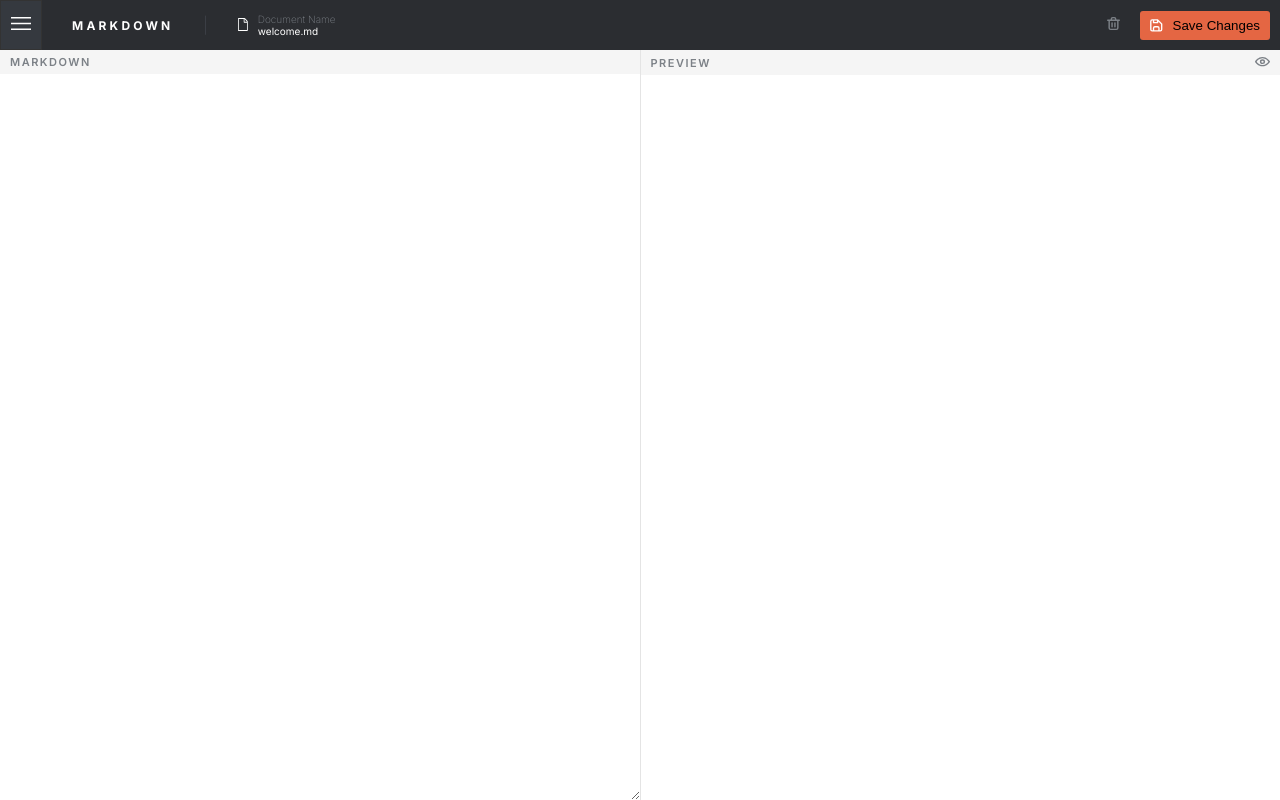
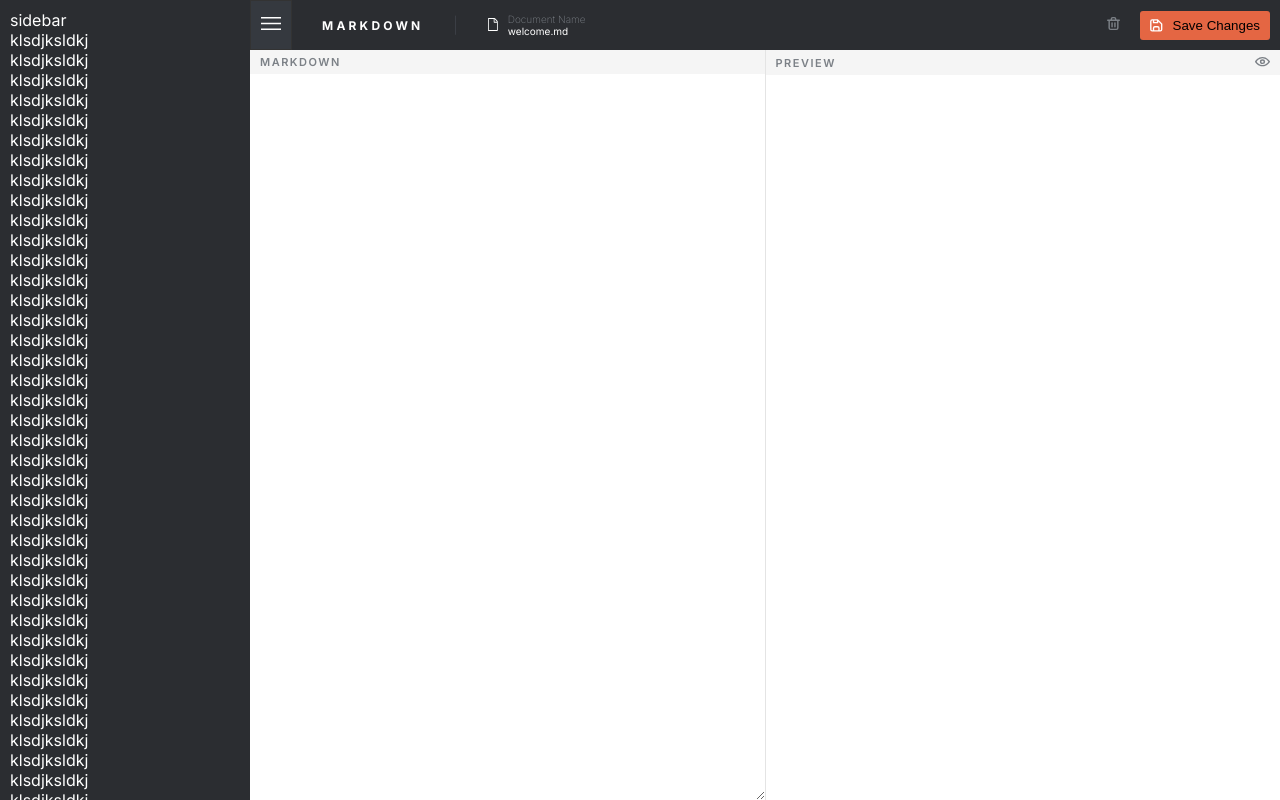
Before and after one commit to Andrew-Marfo/in-browser-markdown-editor-app, a Next.js app: page / in a window 1280 px wide. Built offline with nearby package versions, Linux system fonts and the light colour scheme.

Commit message:
added sidebar component

```diff
--- a/src/app/page.tsx
+++ b/src/app/page.tsx
@@ -1,4 +1,4 @@
-"use client"
+"use client";
 
 import Image from "next/image";
 import styles from "./page.module.css";
@@ -6,27 +6,43 @@ import Navbar from "@/components/navbar";
 import Markdown from "@/components/markdown";
 import Preview from "@/components/preview";
 import { useState } from "react";
+import Sidebar from "@/components/sidebar";
 
 export default function Home() {
-  const [markdownText, setMarkdownText] = useState("")
-  const [showMarkdown, setShowMarkdown] = useState(true)
+  const [markdownText, setMarkdownText] = useState("");
+  const [showMarkdown, setShowMarkdown] = useState(true);
 
   const toggleShowMarkdown = () => {
-    setShowMarkdown(prev => !prev)
-  }
+    setShowMarkdown((prev) => !prev);
+  };
 
-  // const handleMarkdownText = (value) => {
-  //   setMarkdownText(value)
-  // }
-  console.log(markdownText)
+  console.log(markdownText);
 
   return (
     <div className="home">
-      {/* navbar */}
-      <Navbar />
-      <div className="hero flex justify-between">
-        <Markdown markdownText={markdownText} setMarkdownText={setMarkdownText} showMarkdown={showMarkdown}/>
-        <Preview markdownText={markdownText} toggleShowMarkdown={toggleShowMarkdown} showMarkdown={showMarkdown}/>
+      {/* sidebar */}
+      <Sidebar />
+
+      <div className="home-container">
+        {/* navbar */}
+        <Navbar />
+
+        {/* hero */}
+        <div className="hero flex justify-between">
+          {/* markdown */}
+          <Markdown
+            markdownText={markdownText}
+            setMarkdownText={setMarkdownText}
+            showMarkdown={showMarkdown}
+          />
+
+          {/* preview */}
+          <Preview
+            markdownText={markdownText}
+            toggleShowMarkdown={toggleShowMarkdown}
+            showMarkdown={showMarkdown}
+          />
+        </div>
       </div>
     </div>
   );
--- /dev/null
+++ b/src/components/sidebar.tsx
@@ -0,0 +1,73 @@
+import React from 'react'
+
+const Sidebar = () => {
+  return (
+    <div className='sidebar'>
+        <p>sidebar</p>
+        <p>klsdjksldkj</p>
+        <p>klsdjksldkj</p>
+        <p>klsdjksldkj</p>
+        <p>klsdjksldkj</p>
+        <p>klsdjksldkj</p>
+        <p>klsdjksldkj</p>
+        <p>klsdjksldkj</p>
+        <p>klsdjksldkj</p>
+        <p>klsdjksldkj</p>
+        <p>klsdjksldkj</p>
+        <p>klsdjksldkj</p>
+        <p>klsdjksldkj</p>
+        <p>klsdjksldkj</p>
+        <p>klsdjksldkj</p>
+        <p>klsdjksldkj</p>
+        <p>klsdjksldkj</p>
+        <p>klsdjksldkj</p>
+        <p>klsdjksldkj</p>
+        <p>klsdjksldkj</p>
+        <p>klsdjksldkj</p>
+        <p>klsdjksldkj</p>
+        <p>klsdjksldkj</p>
+        <p>klsdjksldkj</p>
+        <p>klsdjksldkj</p>
+        <p>klsdjksldkj</p>
+        <p>klsdjksldkj</p>
+        <p>klsdjksldkj</p>
+        <p>klsdjksldkj</p>
+        <p>klsdjksldkj</p>
+        <p>klsdjksldkj</p>
+        <p>klsdjksldkj</p>
+        <p>klsdjksldkj</p>
+        <p>klsdjksldkj</p>
+        <p>klsdjksldkj</p>
+        <p>klsdjksldkj</p>
+        <p>klsdjksldkj</p>
+        <p>klsdjksldkj</p>
+        <p>klsdjksldkj</p>
+        <p>klsdjksldkj</p>
+        <p>klsdjksldkj</p>
+        <p>klsdjksldkj</p>
+        <p>klsdjksldkj</p>
+        <p>klsdjksldkj</p>
+        <p>klsdjksldkj</p>
+        <p>klsdjksldkj</p>
+        <p>klsdjksldkj</p>
+        <p>klsdjksldkj</p>
+        <p>klsdjksldkj</p>
+        <p>klsdjksldkj</p>
+        <p>klsdjksldkj</p>
+        <p>klsdjksldkj</p>
+        <p>klsdjksldkj</p>
+        <p>klsdjksldkj</p>
+        <p>klsdjksldkj</p>
+        <p>klsdjksldkj</p>
+        <p>klsdjksldkj</p>
+        <p>klsdjksldkj</p>
+        <p>klsdjksldkj</p>
+        <p>klsdjksldkj</p>
+        <p>klsdjksldkj</p>
+        <p>klsdjksldkj</p>
+        <p>klsdjksldkj</p>
+    </div>
+  )
+}
+
+export default Sidebar
--- a/src/styles/app.style.css
+++ b/src/styles/app.style.css
@@ -1,7 +1,13 @@
 .home{
-    min-height: 100vh;
+    height: 100vh;
     background: #fff;
     color: #000;
+    display: flex;
+    overflow: hidden;
+}
+
+.home-container{
+    flex: 1;
     display: flex;
     flex-direction: column;
 }
@@ -85,7 +91,7 @@
 
 .hero{
     flex: 1;
-    height: 100%;
+    overflow: auto;
 }
 
 .markdown, .preview{
@@ -115,8 +121,9 @@
 
 .markdown-textarea{
     flex: 1;
-    min-width: 100%;
+    width: 100%;
     max-width: 100%;
+    overflow: auto;
     background: #fff;
     color: #000;
     border: none;
@@ -127,6 +134,7 @@
 .preview-container{
     flex: 1;
     padding: 10px 30px;
+    overflow: auto;
 }
 
 .preview-items{
@@ -139,3 +147,12 @@
     background: none;
     border: none;
 }
+
+.sidebar{
+    width: 250px;
+    height: 100%;
+    overflow-y: auto;
+    background: #2B2D31;
+    color: white;
+    padding: 10px;
+}
```
Also changed, not shown: src/components/markdown.tsx (+3 -4 lines).
